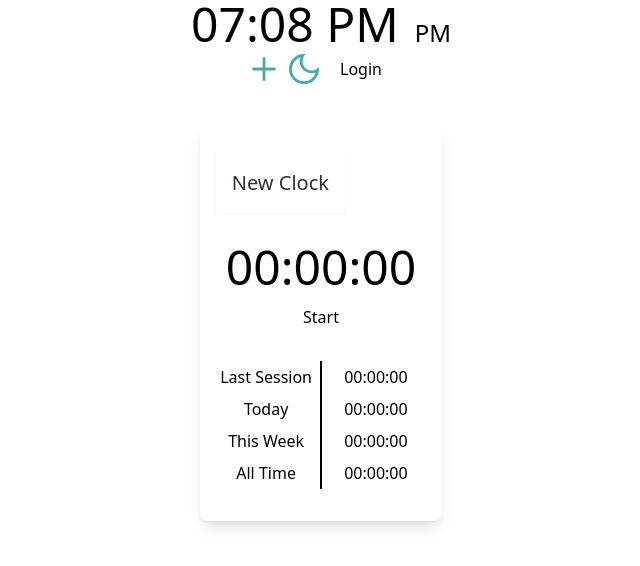
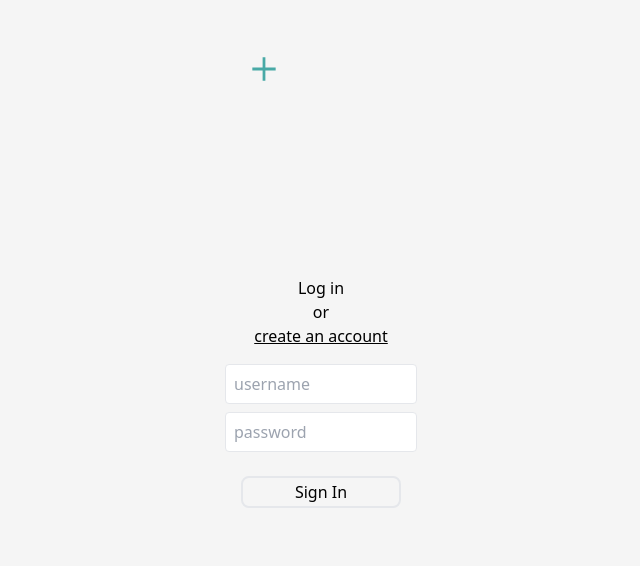
Before and after one commit to percouple/multiwatch-next, a Next.js app: page / in a window 1280 px wide. Both pictures are taken after a click on the element "Login". Shown: the top 566 px of the page, without its empty margins (319-959 px from the left). Built offline with nearby package versions, Linux system fonts and the light colour scheme.

Commit message:
Auth config

```diff
--- a/app/App.js
+++ b/app/App.js
@@ -4,20 +4,21 @@ import React from "react";
 import Header from "./components/header/Header";
 import ClocksContainer from "./components/clocks/ClocksContainer";
 // import Loading from "./overlays/Loading";
-// import AuthBackgroundOverlay from "./overlays/common-elements/AuthBackgroundOverlay";
+import AuthBackgroundOverlay from "./components/overlays/common-elements/AuthBackgroundOverlay";
 import { useSelector } from "react-redux";
+import { themes } from "./util/cssUtils";
 // import ClockDisplayResponseMessage from "./clocks/ClockDisplayResponseMessage";
 
 export default function App() {
-  // const currentTheme = useSelector((state) => state.theme.theme);
-  // const loading = useSelector((state) => state.loading.loading);
-  // const authenticating = useSelector((state) => state.auth.authenticating);
-  // const errorMessage = useSelector((state) => state.errorMessages.clocksMessage)
+  const currentTheme = useSelector((state) => state.theme.theme);
+  const loading = useSelector((state) => state.loading.loading);
+  const authenticating = useSelector((state) => state.auth.authenticating);
+  const errorMessage = useSelector((state) => state.errorMessages.clocksMessage)
 
   return (
-    <div className={`font-sans font-light h-screen overflow-y-scroll scroll-auto text-base`}>
-      {/* {loading && <Loading />}
-      {authenticating && <AuthBackgroundOverlay />} */}
+    <div className={`font-sans font-light h-screen overflow-y-scroll scroll-auto text-base bg-${themes[currentTheme].backgroundColor}`}>
+      {/* {loading && <Loading />} */}
+      {authenticating && <AuthBackgroundOverlay />}
       <Header />
       {/*{errorMessage && <ClockDisplayResponseMessage message={errorMessage}/>}*/}
       <ClocksContainer />
--- a/app/components/overlays/AuthCard.js
+++ b/app/components/overlays/AuthCard.js
@@ -1,13 +1,15 @@
 import axios from "axios";
 import React, { useState, useEffect } from "react";
 import { useDispatch, useSelector } from "react-redux";
-import { setCardMessage } from "../../state/slices/errorMessagesSlice";
+import {
+  setCardMessage,
+  clearCardMessage,
+} from "../../state/slices/errorMessagesSlice";
 import { setLoading, clearLoading } from "../../state/slices/loadingSlice";
 import { setCurrentClocks } from "../../state/slices/clockDataSlice";
 import ErrorMessage from "./common-elements/AuthErrorMessage";
 import SubmitButton from "./common-elements/SubmitButton";
-import styled from "styled-components";
-import { themes, darken } from "../../helper-functions";
+import { themes } from "@/app/util/cssUtils";
 import {
   setCurrentUser,
   setCreatingUser,
@@ -16,158 +18,106 @@ import {
   toggleLoggedIn,
 } from "../../state/slices/authSlice";
 
-const StyledLoginDropdown = styled.div`
-  display: flex;
-  flex-direction: column;
-  justify-content: space-around;
-  align-items: center;
-  padding: 10px;
-  width: 18rem;
-  height: auto;
-  position: absolute;
-  border-radius: 5px;
-  border: 4px solid ${themes.dark.highlightColor.clockOff};
-  top: 30%;
-  z-index: 2;
-`;
-
-const StyledInput = styled.input`
-  height: 1.75rem;
-  width: auto;
-  outline: none;
-  border-radius: 5px;
-  border: 1px solid black;
-`;
-
-const initialValues = {
-  username: "",
-  password: "",
-};
-
 export default function AuthOverlay() {
-  let [userValues, setUserValues] = useState(initialValues);
-  let [disabledSubmit, disableSubmit] = useState(true);
+  let [userValues, setUserValues] = useState({ username: "", password: "" });
+  let [disabledSubmit, setDisabledSubmit] = useState(true);
 
   const dispatch = useDispatch();
   const currentTheme = useSelector((state) => state.theme.theme);
-  const errorMessage = useSelector((state) => state.errorMessages.cardMessage);
+  const errorMessage = useSelector(
+    (state) => state.errorMessages.cardMessage
+  );
 
-  // Changes state to creatingUser overlay
   const createAccountHandler = () => {
     dispatch(clearLoading());
     dispatch(setSigningIn(false));
     dispatch(setCreatingUser(true));
   };
 
-  // Handle changing local values on inputs
   const changeHandler = (e) => {
     const { name, value } = e.target;
     setUserValues({ ...userValues, [name]: value });
-    if (userValues.username && userValues.password) {
-      disableSubmit(false);
-    }
   };
 
-  // Password encryption
-
-  // Handle validation of user
-  // Fetch/establish clocks on success
   const submitHandler = (e) => {
     e.preventDefault();
     dispatch(setLoading());
-    // Fetch user data
+
     axios
       .get(`http://localhost:9000/`, { params: userValues })
       .then((userRes) => {
-        console.log(userRes);
         dispatch(toggleLoggedIn());
         dispatch(setCurrentUser(userRes.data));
-        // If successful, get clock data
+
         axios
           .get(`http://localhost:9000/user/clocks/${userRes.data.userId}`)
           .then((clockRes) => {
-            console.log(clockRes);
             dispatch(setCurrentClocks(clockRes.data));
             dispatch(setAuthenticating(false));
             dispatch(clearLoading());
           })
           .catch((err) => {
-            // Display error message - unable to retrieve clocks
-            console.log(err.message);
             dispatch(setCardMessage(err.message));
             dispatch(clearLoading());
           });
       })
       .catch((err) => {
-        console.log(err.response.data.message);
-        // Send user to create user screen
         dispatch(setCardMessage(err.response.data.message));
         dispatch(clearLoading());
       });
   };
 
-  // Disable submit button until both fields are filled out
   useEffect(() => {
     if (userValues.username && userValues.password) {
-      dispatch(setCardMessage(""));
-      disableSubmit(false);
+      setDisabledSubmit(false);
     } else {
-      disableSubmit(true);
+      setDisabledSubmit(true);
     }
   }, [userValues]);
 
-  // Clear Error message on component mount
   useEffect(() => {
-    dispatch(setCardMessage(""));
+    dispatch(setCardMessage(''));
   }, []);
 
   return (
-    <StyledLoginDropdown
+    <div
+      className={`absolute inset-0 flex flex-col items-center justify-center p-4 bg-black bg-opacity-30`}
       id="authForm"
       style={{ backgroundColor: `${themes[currentTheme].backgroundColor}` }}
     >
-      <h1 style={{ color: `${themes[currentTheme].highlightColor.clockOff}` }}>
+      <h1 className={`text-${themes[currentTheme].highlightColor.clockOff}`}>
         Log in
       </h1>
       or
       <div
-        style={{
-          textDecoration: "underline",
-          cursor: "pointer",
-          marginBottom: "2rem",
-        }}
+        className="underline cursor-pointer mb-4"
         onClick={createAccountHandler}
       >
         create an account
       </div>
       <form
-        style={{
-          display: "flex",
-          flexDirection: "column",
-          justifyContent: "center",
-          alignItems: "center",
-        }}
+        className="flex flex-col items-center"
         onSubmit={submitHandler}
       >
-        <StyledInput
+        <input
           value={userValues.username}
           type="text"
           placeholder="username"
           name="username"
           onChange={changeHandler}
-          style={{ margin: "5px 5px" }}
-        ></StyledInput>
-        <StyledInput
+          className="h-10 w-48 px-2 mb-2 rounded border"
+        />
+        <input
           value={userValues.password}
           type="password"
           name="password"
           placeholder="password"
           onChange={changeHandler}
-          style={{ margin: "5px 5px" }}
-        ></StyledInput>
-        <SubmitButton disabledSubmit={disabledSubmit} textContent={"Sign In"} />
+          className="h-10 w-48 px-2 mb-2 rounded border"
+        />
+        <SubmitButton disabled={disabledSubmit} textContent="Sign In" />
         {errorMessage && <ErrorMessage message={errorMessage} />}
       </form>
-    </StyledLoginDropdown>
+    </div>
   );
 }
--- a/app/components/overlays/CreateNewUserCard.js
+++ b/app/components/overlays/CreateNewUserCard.js
@@ -2,49 +2,23 @@ import axios from "axios";
 import React, { useEffect, useState } from "react";
 import { useDispatch, useSelector } from "react-redux";
 import {
+  setCardMessage,
   setClocksMessage,
-  setCardMessage,
 } from "../../state/slices/errorMessagesSlice";
 import { setLoading, clearLoading } from "../../state/slices/loadingSlice";
 import ErrorMessage from "./common-elements/AuthErrorMessage";
 import SubmitButton from "./common-elements/SubmitButton";
-import styled from "styled-components";
-import { themes } from "../../helper-functions";
-import {
-  setCurrentUser,
-  toggleLoggedIn,
-  setAuthenticating,
-} from "../../state/slices/authSlice";
+import { setCurrentUser, toggleLoggedIn, setAuthenticating } from "../../state/slices/authSlice";
+import { themes } from "@/app/util/cssUtils";
 import * as yup from "yup";
 
-const StyledLoginDropdown = styled.div`
-  display: flex;
-  flex-direction: column;
-  justify-content: space-around;
-  align-items: center;
-  padding: 10px;
-  width: 20rem;
-  height: auto;
-  position: absolute;
-  border-radius: 5px;
-  top: 30%;
-  z-index: 2;
-  border: 3px solid ${themes.dark.highlightColor.clockOff};
-  border-radius: 5px;
-`;
+export default function CreateNewUserCard() {
+  let [userValues, setUserValues] = useState({ username: "", password: "" });
+  let [disabledSubmit, setDisabledSubmit] = useState(true);
 
-const StyledInput = styled.input`
-  height: 1.75rem;
-  width: auto;
-  outline: none;
-  border-radius: 5px;
-  border: 1px solid black;
-`;
-
-const initialValues = {
-  username: "",
-  password: "",
-};
+  const dispatch = useDispatch();
+  const currentTheme = useSelector((state) => state.theme.theme);
+  const errorMessage = useSelector((state) => state.errorMessages.cardMessage);
 
   const schema = yup.object().shape({
     password: yup
@@ -66,45 +40,24 @@ const schema = yup.object().shape({
       .required("Missing username"),
   });
 
-export default function CreateNewUserCard() {
-  let [userValues, setUserValues] = useState(initialValues);
-  let [disabledSubmit, disableSubmit] = useState(true);
-
-  const dispatch = useDispatch();
-  const currentTheme = useSelector((state) => state.theme.theme);
-  const errorMessage = useSelector((state) => state.errorMessages.cardMessage);
-
   // Handle changing local values on inputs
   const changeHandler = (e) => {
-    const type = e.target.placeholder;
-    if (type === "username") {
-      setUserValues({ ...userValues, username: e.target.value });
-    } else if (type === "password") {
-      setUserValues({ ...userValues, password: e.target.value });
-    }
+    const { name, value } = e.target;
+    setUserValues({ ...userValues, [name]: value });
   };
 
-  // Handle validation of user
-  // Fetch/establish clocks on success
-  const clickHandler = (e) => {
+  // Handle form submission
+  const submitHandler = (e) => {
     e.preventDefault();
     dispatch(setLoading());
-    // Send new user to the backend
+
     axios
       .post(`http://localhost:9000/create`, {
         username: userValues.username,
         password: userValues.password,
       })
       .then((userRes) => {
-        // If successful, return welcome message
-        // Set the current user data
-        console.log(userRes);
-        dispatch(
-          setCurrentUser({
-            username: userValues.username,
-            password: userValues.password,
-          })
-        );
+        dispatch(setCurrentUser(userValues));
         dispatch(setClocksMessage(userRes.data.message));
         dispatch(setAuthenticating(false));
         dispatch(toggleLoggedIn());
@@ -119,64 +72,61 @@ export default function CreateNewUserCard() {
       });
   };
 
-  // Check validation on input change
+  // Validate inputs on change
   useEffect(() => {
-    if (userValues.username || userValues.password) {
     schema
-        .validate(userValues)
+      .validate(userValues, { abortEarly: false })
       .then(() => {
         dispatch(setCardMessage(""));
-          disableSubmit(false);
+        setDisabledSubmit(false);
       })
       .catch((err) => {
         dispatch(setCardMessage(err.errors[0]));
-          disableSubmit(true);
+        setDisabledSubmit(true);
       });
-    }
-  }, [userValues]); // ignore
+  }, [userValues]);
 
-  // Clear Error message on load
+  // Clear error message on component mount
   useEffect(() => {
     dispatch(setCardMessage(""));
   }, []);
 
   return (
-    <StyledLoginDropdown
+    <div
+      className={`absolute inset-0 flex flex-col items-center justify-center p-4 bg-black bg-opacity-30`}
       id="authForm"
       style={{ backgroundColor: `${themes[currentTheme].backgroundColor}` }}
     >
-      <h1 style={{ color: `${themes[currentTheme].highlightColor.clockOff}` }}>
+      <h1 className={`text-${themes[currentTheme].highlightColor.clockOff}`}>
         Create new user
       </h1>
       <form
-        style={{
-          display: "flex",
-          flexDirection: "column",
-          justifyContent: "center",
-          alignItems: "center",
-        }}
-        onSubmit={clickHandler}
+        className="flex flex-col items-center"
+        onSubmit={submitHandler}
       >
-        <StyledInput
+        <input
           value={userValues.username}
           type="text"
           placeholder="username"
+          name="username"
           onChange={changeHandler}
-          style={{ margin: "5px 5px" }}
-        ></StyledInput>
-        <StyledInput
+          className="h-10 w-48 px-2 mb-2 rounded border"
+        />
+        <input
           value={userValues.password}
           type="password"
+          name="password"
           placeholder="password"
           onChange={changeHandler}
-          style={{ margin: "5px 5px" }}
-        ></StyledInput>
+          className="h-10 w-48 px-2 mb-2 rounded border"
+        />
         <SubmitButton
-          disabledSubmit={disabledSubmit}
-          textContent={"Create new user"}
+          disabled={disabledSubmit}
+          textContent="Create new user"
+          className="h-10 w-48 px-2 mb-2 rounded border"
         />
         {errorMessage && <ErrorMessage message={errorMessage} />}
       </form>
-    </StyledLoginDropdown>
+    </div>
   );
 }
--- a/app/components/overlays/common-elements/AuthBackgroundOverlay.js
+++ b/app/components/overlays/common-elements/AuthBackgroundOverlay.js
@@ -1,6 +1,5 @@
 import React from "react";
 import { useDispatch, useSelector } from "react-redux";
-import styled from "styled-components";
 import {
   setAuthenticating,
   setCreatingUser,
@@ -12,29 +11,14 @@ import {
 import AuthCard from "../AuthCard";
 import CreateNewUserCard from "../CreateNewUserCard";
 
-const StyledAuthBackgroundOverlay = styled.div`
-  position: absolute;
-  display: flex;
-  justify-content: center;
-  width: 100%;
-  height: 100%;
-  background-size: cover;
-  background-color: rgba(0, 0, 0, 0.3);
-`;
-
-// Renders greyed-out background that dynamically renders auth cards based on
-// User input and need
 export default function AuthBackgroundOverlay() {
   const dispatch = useDispatch();
-  const authenticating = useSelector(( state ) => state.auth.authenticating);
-  const creatingUser = useSelector(( state ) => state.auth.creatingUser);
-  const signingIn = useSelector(( state ) => state.auth.signingIn);
+  const authenticating = useSelector((state) => state.auth.authenticating);
+  const creatingUser = useSelector((state) => state.auth.creatingUser);
+  const signingIn = useSelector((state) => state.auth.signingIn);
 
-  // Changes state to non-authenticating if user clicks on the BackgroundOverlay
-  // In otherwords, de-renders cards and auth screen if the user clicks off the card
   const clickOffChanger = (e) => {
     e.stopPropagation();
-    console.log();
     if (e.target.id === "AuthBackgroundOverlay") {
       dispatch(setCreatingUser(false));
       dispatch(setSigningIn(false));
@@ -43,23 +27,14 @@ export default function AuthBackgroundOverlay() {
     }
   };
 
-  if (authenticating && signingIn) {
-    return (
-      <StyledAuthBackgroundOverlay
-        onClick={clickOffChanger}
-        id="AuthBackgroundOverlay"
-      >
-        <AuthCard />
-      </StyledAuthBackgroundOverlay>
-    );
-  } else if (authenticating && creatingUser) {
-    return (
-      <StyledAuthBackgroundOverlay
-        onClick={clickOffChanger}
-        id="AuthBackgroundOverlay"
-      >
-        <CreateNewUserCard />
-      </StyledAuthBackgroundOverlay>
-    );
-  }
+  return (
+    <div
+      className="absolute inset-0 flex justify-center items-center bg-black bg-opacity-30"
+      onClick={clickOffChanger}
+      id="AuthBackgroundOverlay"
+    >
+      {authenticating && signingIn && <AuthCard />}
+      {authenticating && creatingUser && <CreateNewUserCard />}
+    </div>
+  );
 }
--- a/app/components/overlays/common-elements/SubmitButton.js
+++ b/app/components/overlays/common-elements/SubmitButton.js
@@ -1,37 +1,21 @@
 import React from "react";
-import styled from "styled-components";
-import { themes, darken } from "../../../helper-functions";
+import { themes, darken } from "../../../util/cssUtils";
 import { useSelector } from "react-redux";
 
-const StyledCreateUserButton = styled.button`
-  background-color: transparent;
-  margin: 1rem 5px;
-  border-radius: 5px;
-  min-width: 10rem;
-  min-height: 2rem;
-`;
+export default function SubmitButton({ disabledSubmit, textContent }) {
+  const currentTheme = useSelector((state) => state.theme.theme);
 
-export default function SubmitButton({ disabledSubmit, textContent }) {
-  const currentTheme = useSelector(( state ) => state.theme.theme);
-
-  return <StyledCreateUserButton
-    id="createUserButton"
-    style={
-      disabledSubmit
-        ? {
-            // border: `3px solid ${themes.dark.backgroundColor}`,
-            border: `none`,
-            backgroundColor: `${darken(themes.light.backgroundColor, 40)}`,
-            color: `${themes[currentTheme].textColor}`,
-          }
-        : {
-            border: `3px solid ${themes[currentTheme].highlightColor.clockOff}`,
-            color: `${themes[currentTheme].textColor}`,
-            cursor: "pointer",
-          }
-    }
-    disabled={disabledSubmit}
-  >
-    {textContent}
-  </StyledCreateUserButton>;
+  return (
+    <button
+      id="createUserButton"
+      className={`rounded-lg min-w-40 min-h-8 m-4 ${
+        disabledSubmit
+          ? `bg-${darken(themes.light.backgroundColor, 40)} text-${themes[currentTheme].textColor} cursor-not-allowed`
+          : `border-2 border-${themes[currentTheme].highlightColor.clockOff} text-${themes[currentTheme].textColor} cursor-pointer`
+      }`}
+      disabled={disabledSubmit}
+    >
+      {textContent}
+    </button>
+  );
 }
```
Also changed, not shown: app/components/overlays/common-elements/AuthErrorMessage.js (+4 -13 lines). Lines whose indentation alone changed are shown as unchanged.
